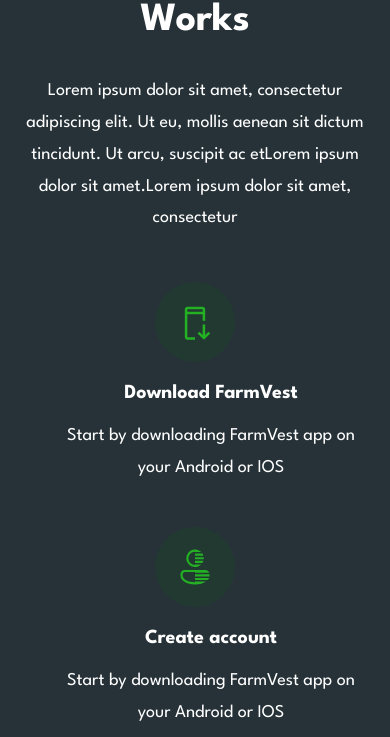
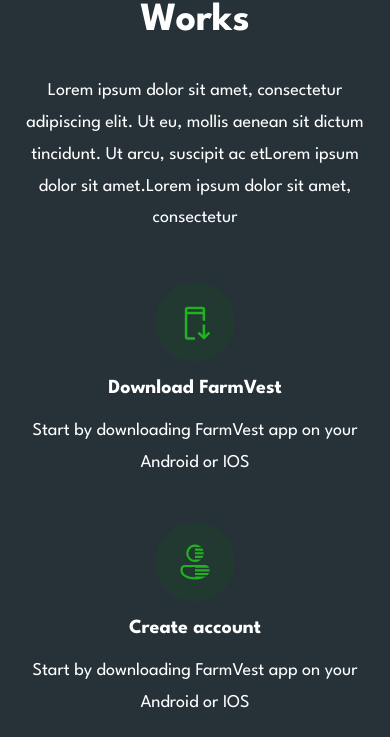
Before and after one commit to stroieva/Landing-Page-FarmVest, a plain HTML site: page index.html in a window 390 px wide. Shown: the part 1260-1997 px from the top of the page. Drawn offline with nearby package versions, Linux system fonts and the light colour scheme; files whose address does not match are found by name.

Commit message:
Вирівняла елемент list-work__content

```diff
--- a/style/media.scss
+++ b/style/media.scss
@@ -595,6 +595,10 @@
         &__column {
             flex: 0 1 100%;
         }
+
+        &__content {
+            margin-left: 0;
+        }
     }
 
     // why
--- a/style/style.scss
+++ b/style/style.scss
@@ -444,6 +444,12 @@
         &:not(:last-child) {
             margin-bottom: 42px;
         }
+    }
+
+    &__icon {
+        display: flex;
+        align-items: center;
+        justify-content: center;
     }
 
     &__content {
```
Also changed, not shown: style/media.css, style/style.css, 2 other files.
